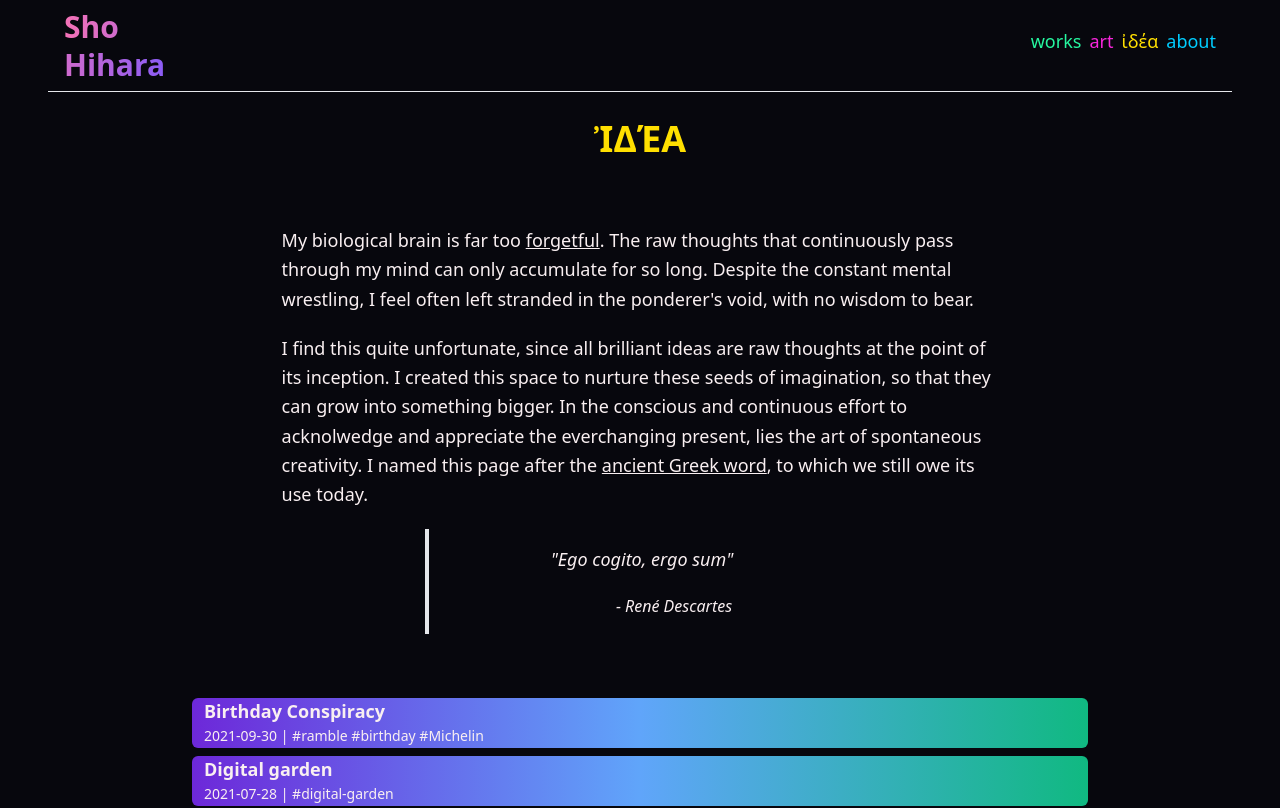
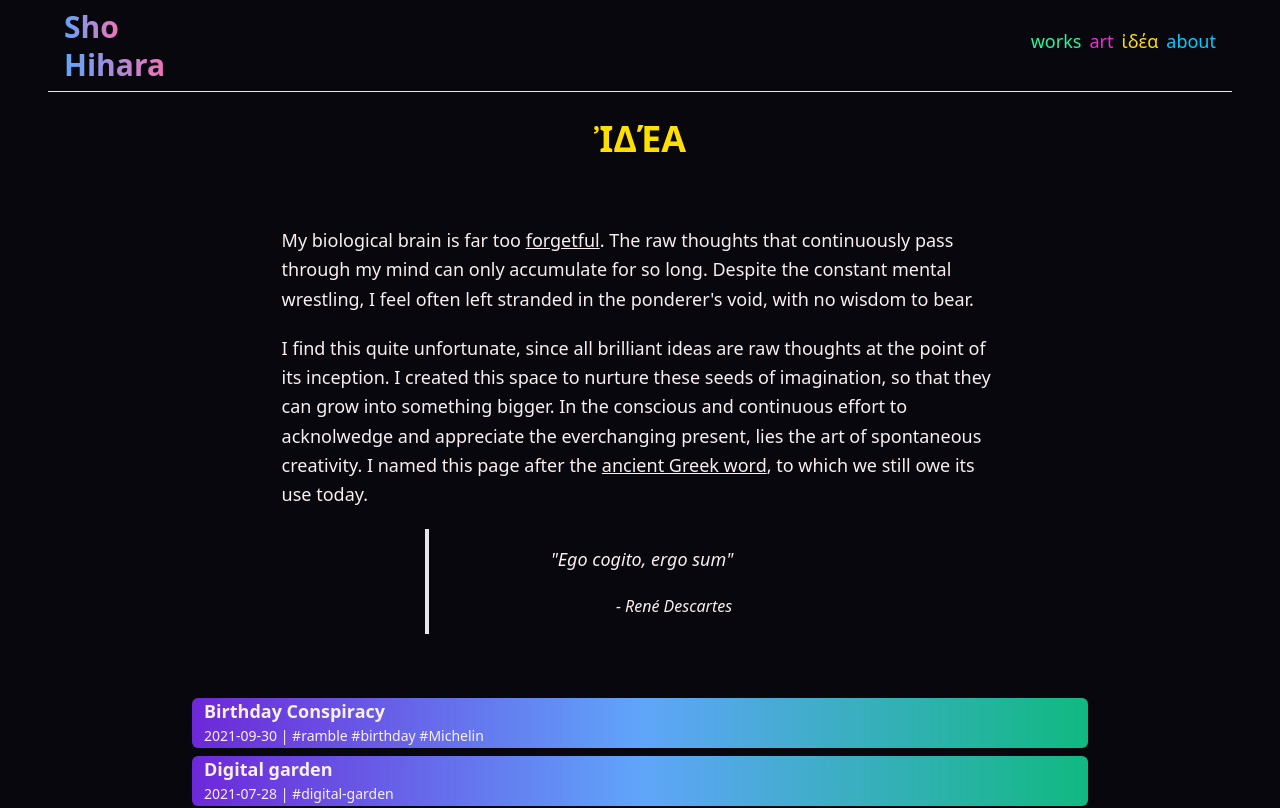
Before and after one commit to neila/neila.github.io, a Next.js app: page /ideas in a window 1280 px wide. Shown: the top 808 px of the page. Built offline with nearby package versions, Linux system fonts and the light colour scheme; what @tailwindcss/typography would draw is missing.

Commit message:
header bug fix

```diff
--- a/components/Header.js
+++ b/components/Header.js
@@ -8,20 +8,21 @@ function Header() {
         <header className="flex justify-between sticky top-0 border-b z-10 bg-[#07070D]">
 
             {/*Logo*/}
-            <div className="mx-4 my-2">
             <Link href='/'>
                 {/* <Image
                 className = "object-contain rounded-full cursor-pointer align-left"
                 src = {Icon}
                 width={80}
                 height={80}/> */}
-                    <div className="text-2xl lg:text-3xl font-extrabold w-0 leading-tight cursor-pointer">
-                        <span className="bg-clip-text text-transparent bg-gradient-to-r from-pink-400 to-purple-500">
-                            Sho Hihara
-                        </span>
+                <div className="mx-4 my-2 cursor-pointer leading-tight">
+                    <div><span className="text-2xl lg:text-3xl font-extrabold bg-clip-text text-transparent bg-gradient-to-r from-blue-400 to-pink-400">
+                        Sho
+                    </span></div>
+                    <div><span className="text-2xl lg:text-3xl font-extrabold bg-clip-text text-transparent bg-gradient-to-r from-blue-400 to-pink-400">
+                        Hihara
+                    </span></div>
                 </div>
             </Link>
-            </div>
 
             <Nav />
 
--- a/components/Header_home.js
+++ b/components/Header_home.js
@@ -6,20 +6,21 @@ function Header_home() {
     return (
         <header className="flex flex-none fixed container stick top-0 z-10">
             {/*Logo*/}
-            <div className="mx-4 my-2">
             <Link href='/'>
                 {/* <Image
                 className = "object-contain rounded-full cursor-pointer align-left"
                 src = {Icon}
                 width={80}
                 height={80}/> */}
-                    <div className="text-2xl lg:text-3xl font-extrabold w-0 leading-tight cursor-pointer">
-                        <span className="bg-clip-text text-transparent bg-gradient-to-r from-pink-400 to-purple-500">
-                            Sho Hihara
-                        </span>
+                <div className="mx-4 my-2 cursor-pointer leading-tight">
+                    <div><span className="text-2xl lg:text-3xl font-extrabold bg-clip-text text-transparent bg-gradient-to-r from-blue-400 to-pink-400">
+                        Sho
+                    </span></div>
+                    <div><span className="text-2xl lg:text-3xl font-extrabold bg-clip-text text-transparent bg-gradient-to-r from-blue-400 to-pink-400">
+                        Hihara
+                    </span></div>
                 </div>
             </Link>
-            </div>
         </header>
     );
 }
```
Lines whose indentation alone changed are shown as unchanged.
